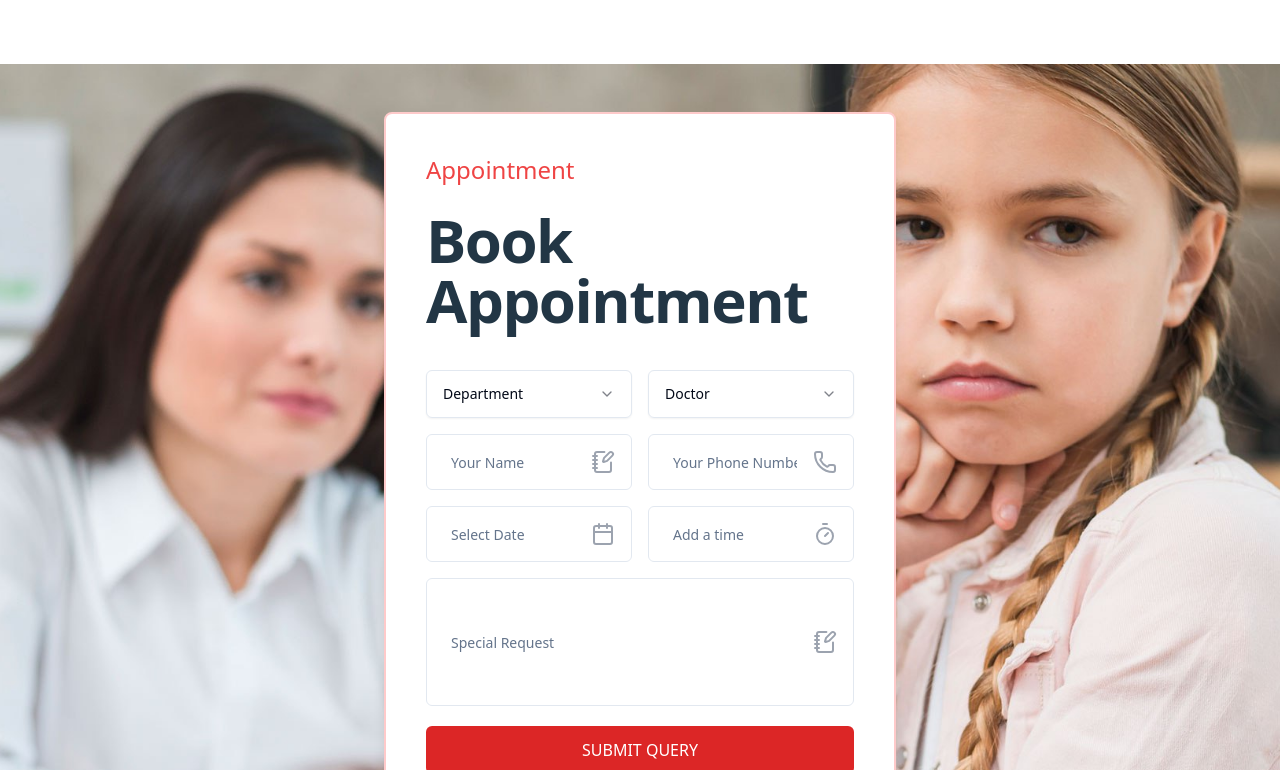
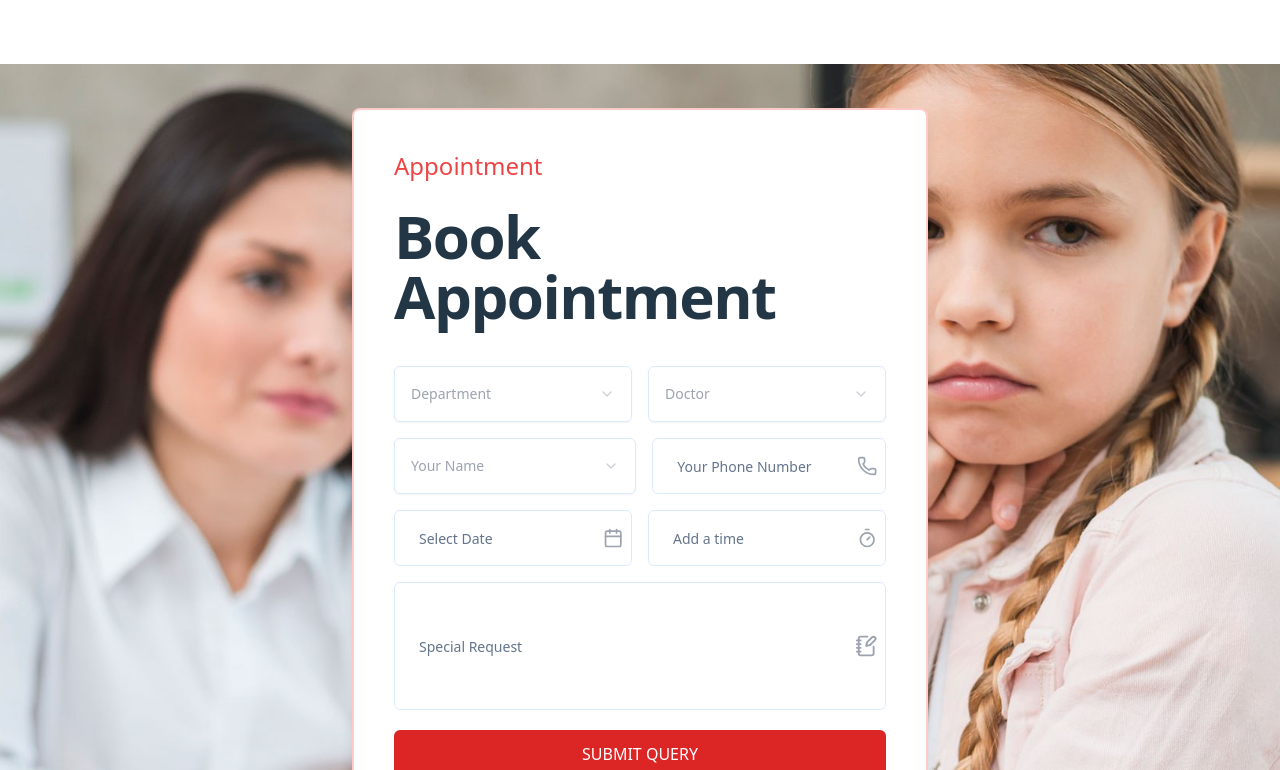
Before and after one commit to shokhsanam18/mediDove, a React (Vite) app: page /BecomeMember in a window 1280 px wide. Shown: the part 1390-2160 px from the top of the page. Built offline with nearby package versions, Linux system fonts and the light colour scheme.

Commit message:
useMutation added, fiex form

```diff
--- a/src/components/ui/FormAppointment.jsx
+++ b/src/components/ui/FormAppointment.jsx
@@ -1,4 +1,5 @@
 import * as React from "react";
+import { useMutation } from "@tanstack/react-query"; // Import useMutation
 import Typography from "./Typography";
 import { Input } from "@/components/ui/inputFormAppointment";
 import { Phone, Calendar, Timer, NotebookPen } from "lucide-react";
@@ -15,7 +16,7 @@ import {
 function SelectDemo({ value, onChange, placeholder, items }) {
   return (
     <Select onValueChange={onChange} value={value}>
-      <SelectTrigger className="w-full h-12 p-4 border-y-blue-150">
+      <SelectTrigger className="w-full h-14 p-4 border border-blue-100 rounded-md text-gray-400 focus:ring-0 focus:border-blue-150">
         <SelectValue placeholder={placeholder} />
       </SelectTrigger>
       <SelectContent>
@@ -35,18 +36,23 @@ function SelectDemo({ value, onChange, placeholder, items }) {
 function TextInput({ value, onChange, placeholder, icon: Icon, className }) {
   return (
     <div
-      className={`w-full h-14 p-2 border border-blue-150 rounded-md flex items-center relative ${className}`}
+      className={`w-full h-14 p-2 border border-blue-100 rounded-md flex items-center gap-2 ${className}`}
     >
       <Input
         type="text"
         placeholder={placeholder}
-        className="w-full h-full p-4 pr-12 border-none focus:ring-2 focus:ring-blue-500"
+        className="w-full h-full p-4 border-none outline-none"
         value={value}
         onChange={onChange}
+        onFocus={(e) => (e.target.style.boxShadow = "none")}
+        onBlur={(e) => (e.target.style.boxShadow = "none")}
+        style={{
+          border: "none",
+          outline: "none",
+        }}
       />
-      {Icon && (
-        <Icon className="absolute right-4 top-1/2 -translate-y-1/2 text-gray-400" />
-      )}
+
+      {Icon && <Icon className="text-gray-400" />}
     </div>
   );
 }
@@ -64,41 +70,47 @@ function FormAppointment() {
     time: "",
     request: "",
   });
-  const [loading, setLoading] = React.useState(false);
 
   const handleChange = (key) => (value) => {
     setFormData((prev) => ({ ...prev, [key]: value }));
   };
 
-  const handleSubmit = async (e) => {
-    e.preventDefault();
-    setLoading(true);
-
-    try {
+  // UseMutation for submitting the form data
+  const mutation = useMutation({
+    mutationFn: async (data) => {
       const response = await fetch(BASE_URL, {
         method: "POST",
         headers: { "Content-Type": "application/json" },
-        body: JSON.stringify(formData),
+        body: JSON.stringify(data),
       });
-      if (response.ok) alert("Appointment booked successfully!");
-      else alert("Failed to book appointment.");
-    } catch (error) {
+      if (!response.ok) {
+        throw new Error("Failed to book appointment.");
+      }
+      return response.json();
+    },
+    onSuccess: () => {
+      alert("Appointment booked successfully!");
+    },
+    onError: (error) => {
       alert("Error: " + error.message);
-    } finally {
-      setLoading(false);
-    }
+    },
+  });
+
+  const handleSubmit = (e) => {
+    e.preventDefault();
+    mutation.mutate(formData);
   };
 
   return (
     <div
-      className="flex justify-center items-center w- min-h-screen bg-cover p-10 bg-center px-4"
+      className="flex justify-center items-center w-full min-h-screen bg-cover p-10 bg-center px-4"
       style={{
         backgroundImage: "url('/img/bgzlyuka.jpg')",
       }}
     >
       <form
         onSubmit={handleSubmit}
-        className="border-2 border-red-200 p-6 md:p-10 bg-white shadow-lg rounded-lg w-full md:max-w-lg overflow-auto"
+        className="border-2 border-red-200 p-6 md:p-10 bg-white shadow-lg rounded-lg w-full md:max-w-xl overflow-auto"
       >
         <Typography variant="p" className="text-red-500 text-2xl">
           Appointment
@@ -129,11 +141,14 @@ function FormAppointment() {
         </div>
 
         <div className="flex flex-col md:flex-row gap-4 mt-4">
-          <TextInput
+          <SelectDemo
             value={formData.name}
             onChange={handleChange("name")}
             placeholder="Your Name"
-            icon={NotebookPen}
+            items={[
+              { value: "Name1", label: "Name One" },
+              { value: "Name2", label: "Name Two" },
+            ]}
           />
           <TextInput
             value={formData.phone}
@@ -170,10 +185,10 @@ function FormAppointment() {
 
         <button
           type="submit"
-          className="bg-red-600 text-white w-full h-12 mt-5 rounded-md transition hover:bg-red-700 disabled:opacity-50"
-          disabled={loading}
+          className="bg-red-600 text-white w-full h-12 mt-5 rounded-md hover:bg-green-500 transition-colors duration-300"
+          disabled={mutation.isLoading}
         >
-          {loading ? "Submitting..." : " SUBMIT QUERY"}
+          {mutation.isLoading ? "Submitting..." : "SUBMIT QUERY"}
         </button>
       </form>
     </div>
```
